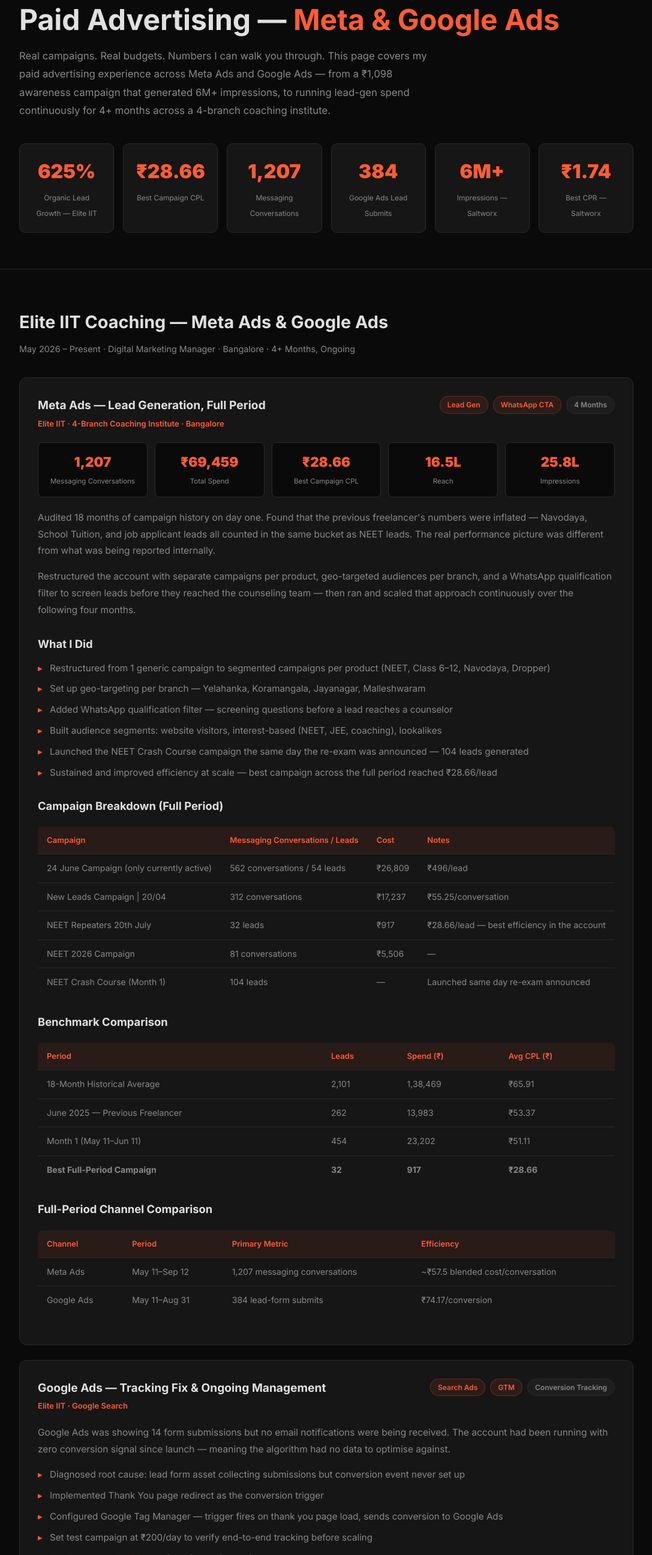
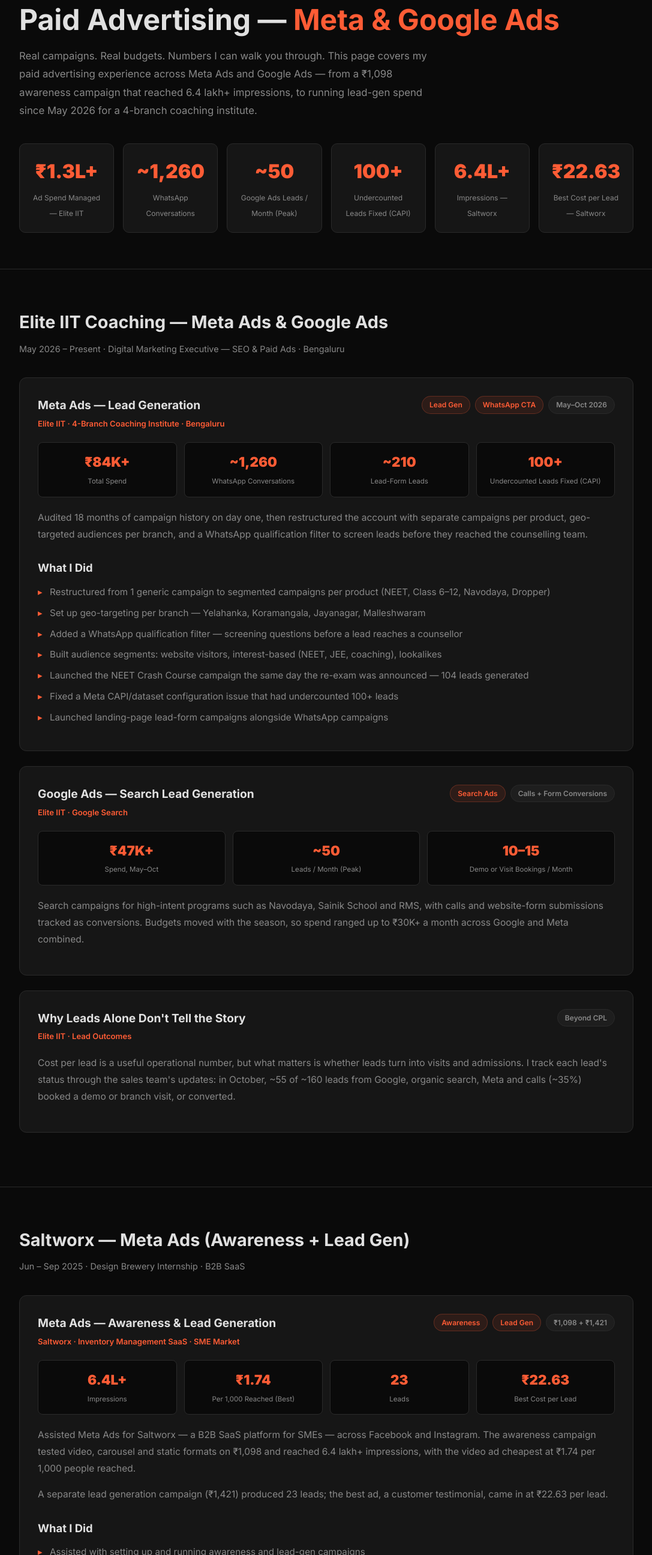
Before and after one commit to Umai2212/portfolio, a plain HTML site: page performance-marketing.html in a window 1280 px wide. Shown: the part 208-2800 px from the top of the page at 60% size, without its empty margins (96-1183 px from the left). Drawn offline with Linux system fonts and the light colour scheme.

Commit message:
Update performance-marketing.html

```diff
--- a/performance-marketing.html
+++ b/performance-marketing.html
@@ -4,7 +4,7 @@
     <meta charset="UTF-8">
     <meta name="viewport" content="width=device-width, initial-scale=1.0">
     <title>Performance Marketing — Umair Abdullah</title>
-    <meta name="description" content="Meta Ads and Google Ads experience — real campaigns, real budgets, verified numbers. 625% organic lead growth, 1,207 messaging conversations, 6M+ impressions on ₹1,098 budget.">
+    <meta name="description" content="Meta Ads and Google Ads experience — real campaigns, real budgets. ₹1.3L+ ad spend managed, ~1,260 WhatsApp conversations, and 6.4 lakh+ impressions on ₹1,098.">
     <link href="https://fonts.googleapis.com/css2?family=Inter:wght@300;400;600;700;900&display=swap" rel="stylesheet">
     <style>
         :root {
@@ -104,32 +104,32 @@
     <div class="pm-hero">
         <div class="tag">Performance Marketing</div>
         <h1>Paid Advertising — <span style="color: var(--primary-orange);">Meta &amp; Google Ads</span></h1>
-        <p>Real campaigns. Real budgets. Numbers I can walk you through. This page covers my paid advertising experience across Meta Ads and Google Ads — from a ₹1,098 awareness campaign that generated 6M+ impressions, to running lead-gen spend continuously for 4+ months across a 4-branch coaching institute.</p>
+        <p>Real campaigns. Real budgets. Numbers I can walk you through. This page covers my paid advertising experience across Meta Ads and Google Ads — from a ₹1,098 awareness campaign that reached 6.4 lakh+ impressions, to running lead-gen spend since May 2026 for a 4-branch coaching institute.</p>
 
         <div class="top-stats">
             <div class="top-stat">
-                <span class="num">625%</span>
-                <span class="lbl">Organic Lead Growth — Elite IIT</span>
+                <span class="num">₹1.3L+</span>
+                <span class="lbl">Ad Spend Managed — Elite IIT</span>
             </div>
             <div class="top-stat">
-                <span class="num">₹28.66</span>
-                <span class="lbl">Best Campaign CPL</span>
+                <span class="num">~1,260</span>
+                <span class="lbl">WhatsApp Conversations</span>
             </div>
             <div class="top-stat">
-                <span class="num">1,207</span>
-                <span class="lbl">Messaging Conversations</span>
+                <span class="num">~50</span>
+                <span class="lbl">Google Ads Leads / Month (Peak)</span>
             </div>
             <div class="top-stat">
-                <span class="num">384</span>
-                <span class="lbl">Google Ads Lead Submits</span>
+                <span class="num">100+</span>
+                <span class="lbl">Undercounted Leads Fixed (CAPI)</span>
             </div>
             <div class="top-stat">
-                <span class="num">6M+</span>
+                <span class="num">6.4L+</span>
                 <span class="lbl">Impressions — Saltworx</span>
             </div>
             <div class="top-stat">
-                <span class="num">₹1.74</span>
-                <span class="lbl">Best CPR — Saltworx</span>
+                <span class="num">₹22.63</span>
+                <span class="lbl">Best Cost per Lead — Saltworx</span>
             </div>
         </div>
     </div>
@@ -137,111 +137,69 @@
     <!-- Campaign 1: Elite IIT -->
     <section class="pm-section">
         <h2>Elite IIT Coaching — Meta Ads &amp; Google Ads</h2>
-        <p class="section-sub">May 2026 – Present · Digital Marketing Manager · Bangalore · 4+ Months, Ongoing</p>
+        <p class="section-sub">May 2026 – Present · Digital Marketing Executive — SEO &amp; Paid Ads · Bengaluru</p>
 
         <div class="campaign-block">
             <div class="campaign-header">
                 <div class="campaign-title">
-                    <h3>Meta Ads — Lead Generation, Full Period</h3>
-                    <div class="client">Elite IIT · 4-Branch Coaching Institute · Bangalore</div>
+                    <h3>Meta Ads — Lead Generation</h3>
+                    <div class="client">Elite IIT · 4-Branch Coaching Institute · Bengaluru</div>
                 </div>
                 <div class="campaign-badges">
                     <span class="badge">Lead Gen</span>
                     <span class="badge">WhatsApp CTA</span>
-                    <span class="badge grey">4 Months</span>
+                    <span class="badge grey">May–Oct 2026</span>
                 </div>
             </div>
             <div class="campaign-stats">
-                <div class="c-stat"><span class="n">1,207</span><span class="l">Messaging Conversations</span></div>
-                <div class="c-stat"><span class="n">₹69,459</span><span class="l">Total Spend</span></div>
-                <div class="c-stat"><span class="n">₹28.66</span><span class="l">Best Campaign CPL</span></div>
-                <div class="c-stat"><span class="n">16.5L</span><span class="l">Reach</span></div>
-                <div class="c-stat"><span class="n">25.8L</span><span class="l">Impressions</span></div>
+                <div class="c-stat"><span class="n">₹84K+</span><span class="l">Total Spend</span></div>
+                <div class="c-stat"><span class="n">~1,260</span><span class="l">WhatsApp Conversations</span></div>
+                <div class="c-stat"><span class="n">~210</span><span class="l">Lead-Form Leads</span></div>
+                <div class="c-stat"><span class="n">100+</span><span class="l">Undercounted Leads Fixed (CAPI)</span></div>
             </div>
-            <p>Audited 18 months of campaign history on day one. Found that the previous freelancer's numbers were inflated — Navodaya, School Tuition, and job applicant leads all counted in the same bucket as NEET leads. The real performance picture was different from what was being reported internally.</p>
-            <p>Restructured the account with separate campaigns per product, geo-targeted audiences per branch, and a WhatsApp qualification filter to screen leads before they reached the counseling team — then ran and scaled that approach continuously over the following four months.</p>
+            <p>Audited 18 months of campaign history on day one, then restructured the account with separate campaigns per product, geo-targeted audiences per branch, and a WhatsApp qualification filter to screen leads before they reached the counselling team.</p>
             <h3>What I Did</h3>
             <ul>
                 <li>Restructured from 1 generic campaign to segmented campaigns per product (NEET, Class 6–12, Navodaya, Dropper)</li>
                 <li>Set up geo-targeting per branch — Yelahanka, Koramangala, Jayanagar, Malleshwaram</li>
-                <li>Added WhatsApp qualification filter — screening questions before a lead reaches a counselor</li>
+                <li>Added a WhatsApp qualification filter — screening questions before a lead reaches a counsellor</li>
                 <li>Built audience segments: website visitors, interest-based (NEET, JEE, coaching), lookalikes</li>
                 <li>Launched the NEET Crash Course campaign the same day the re-exam was announced — 104 leads generated</li>
-                <li>Sustained and improved efficiency at scale — best campaign across the full period reached ₹28.66/lead</li>
+                <li>Fixed a Meta CAPI/dataset configuration issue that had undercounted 100+ leads</li>
+                <li>Launched landing-page lead-form campaigns alongside WhatsApp campaigns</li>
             </ul>
-
-            <h3>Campaign Breakdown (Full Period)</h3>
-            <table>
-                <tr><th>Campaign</th><th>Messaging Conversations / Leads</th><th>Cost</th><th>Notes</th></tr>
-                <tr><td>24 June Campaign (only currently active)</td><td>562 conversations / 54 leads</td><td>₹26,809</td><td>₹496/lead</td></tr>
-                <tr><td>New Leads Campaign | 20/04</td><td>312 conversations</td><td>₹17,237</td><td>₹55.25/conversation</td></tr>
-                <tr><td>NEET Repeaters 20th July</td><td>32 leads</td><td>₹917</td><td>₹28.66/lead — best efficiency in the account</td></tr>
-                <tr><td>NEET 2026 Campaign</td><td>81 conversations</td><td>₹5,506</td><td>—</td></tr>
-                <tr><td>NEET Crash Course (Month 1)</td><td>104 leads</td><td>—</td><td>Launched same day re-exam announced</td></tr>
-            </table>
-
-            <h3>Benchmark Comparison</h3>
-            <table>
-                <tr><th>Period</th><th>Leads</th><th>Spend (₹)</th><th>Avg CPL (₹)</th></tr>
-                <tr><td>18-Month Historical Average</td><td>2,101</td><td>1,38,469</td><td>₹65.91</td></tr>
-                <tr><td>June 2025 — Previous Freelancer</td><td>262</td><td>13,983</td><td>₹53.37</td></tr>
-                <tr><td>Month 1 (May 11–Jun 11)</td><td>454</td><td>23,202</td><td>₹51.11</td></tr>
-                <tr><td><strong>Best Full-Period Campaign</strong></td><td><strong>32</strong></td><td><strong>917</strong></td><td><strong>₹28.66</strong></td></tr>
-            </table>
-
-            <h3>Full-Period Channel Comparison</h3>
-            <table>
-                <tr><th>Channel</th><th>Period</th><th>Primary Metric</th><th>Efficiency</th></tr>
-                <tr><td>Meta Ads</td><td>May 11–Sep 12</td><td>1,207 messaging conversations</td><td>~₹57.5 blended cost/conversation</td></tr>
-                <tr><td>Google Ads</td><td>May 11–Aug 31</td><td>384 lead-form submits</td><td>₹74.17/conversion</td></tr>
-            </table>
         </div>
 
         <div class="campaign-block">
             <div class="campaign-header">
                 <div class="campaign-title">
-                    <h3>Google Ads — Tracking Fix &amp; Ongoing Management</h3>
+                    <h3>Google Ads — Search Lead Generation</h3>
                     <div class="client">Elite IIT · Google Search</div>
                 </div>
                 <div class="campaign-badges">
                     <span class="badge">Search Ads</span>
-                    <span class="badge">GTM</span>
-                    <span class="badge grey">Conversion Tracking</span>
+                    <span class="badge grey">Calls + Form Conversions</span>
                 </div>
             </div>
-            <p>Google Ads was showing 14 form submissions but no email notifications were being received. The account had been running with zero conversion signal since launch — meaning the algorithm had no data to optimise against.</p>
-            <ul>
-                <li>Diagnosed root cause: lead form asset collecting submissions but conversion event never set up</li>
-                <li>Implemented Thank You page redirect as the conversion trigger</li>
-                <li>Configured Google Tag Manager — trigger fires on thank you page load, sends conversion to Google Ads</li>
-                <li>Set test campaign at ₹200/day to verify end-to-end tracking before scaling</li>
-                <li>Total turnaround: <strong style="color: var(--primary-orange);">15 hours</strong> from flag to fix confirmed</li>
-            </ul>
-            <p>Beyond the fix, Google Ads ran continuously on Search for Navodaya/Sainik/RMS programs at ~₹130 CPC with a 50–80% lead-to-enrollment rate reported by the counseling team — a materially higher conversion rate than Meta's school-tuition funnel (20–30%), consistent with Search capturing higher-intent queries.</p>
-            <h3>Google Ads Performance (May 11–Aug 31)</h3>
-            <table>
-                <tr><th>Metric</th><th>Value</th></tr>
-                <tr><td>Impressions</td><td>60,227</td></tr>
-                <tr><td>Clicks</td><td>2,224</td></tr>
-                <tr><td>Cost</td><td>₹28,037.91</td></tr>
-                <tr><td>CTR</td><td>3.69%</td></tr>
-                <tr><td>Avg CPC</td><td>₹12.61</td></tr>
-                <tr><td>Lead Form Submits</td><td>384</td></tr>
-                <tr><td>Cost/Conversion</td><td>₹74.17</td></tr>
-            </table>
+            <div class="campaign-stats">
+                <div class="c-stat"><span class="n">₹47K+</span><span class="l">Spend, May–Oct</span></div>
+                <div class="c-stat"><span class="n">~50</span><span class="l">Leads / Month (Peak)</span></div>
+                <div class="c-stat"><span class="n">10–15</span><span class="l">Demo or Visit Bookings / Month</span></div>
+            </div>
+            <p>Search campaigns for high-intent programs such as Navodaya, Sainik School and RMS, with calls and website-form submissions tracked as conversions. Budgets moved with the season, so spend ranged up to ₹30K+ a month across Google and Meta combined.</p>
         </div>
 
         <div class="campaign-block">
             <div class="campaign-header">
                 <div class="campaign-title">
                     <h3>Why Leads Alone Don't Tell the Story</h3>
-                    <div class="client">Elite IIT · Revenue Context</div>
+                    <div class="client">Elite IIT · Lead Outcomes</div>
                 </div>
                 <div class="campaign-badges">
                     <span class="badge grey">Beyond CPL</span>
                 </div>
             </div>
-            <p>Of August's 125 total leads (87 organic, 38 paid), 43 converted to admissions — a 34.4% conversion rate. But admission count alone doesn't capture revenue impact: admissions closer to exam season typically enroll in shorter, lower-fee programs than admissions earlier in the academic year, meaning the same lead volume and conversion rate can represent very different revenue outcomes depending on when in the year they land. Cost-per-lead is a useful operational number, but revenue-per-admission is the one that actually matters to the business.</p>
+            <p>Cost per lead is a useful operational number, but what matters is whether leads turn into visits and admissions. I track each lead's status through the sales team's updates: in October, ~55 of ~160 leads from Google, organic search, Meta and calls (~35%) booked a demo or branch visit, or converted.</p>
         </div>
     </section>
 
@@ -255,30 +213,29 @@
         <div class="campaign-block">
             <div class="campaign-header">
                 <div class="campaign-title">
-                    <h3>Meta Ads — Awareness Campaign</h3>
+                    <h3>Meta Ads — Awareness &amp; Lead Generation</h3>
                     <div class="client">Saltworx · Inventory Management SaaS · SME Market</div>
                 </div>
                 <div class="campaign-badges">
                     <span class="badge">Awareness</span>
-                    <span class="badge">A/B Testing</span>
-                    <span class="badge grey">₹1,098 Budget</span>
+                    <span class="badge">Lead Gen</span>
+                    <span class="badge grey">₹1,098 + ₹1,421</span>
                 </div>
             </div>
             <div class="campaign-stats">
-                <div class="c-stat"><span class="n">6M+</span><span class="l">Impressions</span></div>
-                <div class="c-stat"><span class="n">₹1.74</span><span class="l">Best CPR</span></div>
-                <div class="c-stat"><span class="n">23</span><span class="l">Qualified Leads</span></div>
-                <div class="c-stat"><span class="n">₹83</span><span class="l">Best Lead CPL</span></div>
+                <div class="c-stat"><span class="n">6.4L+</span><span class="l">Impressions</span></div>
+                <div class="c-stat"><span class="n">₹1.74</span><span class="l">Per 1,000 Reached (Best)</span></div>
+                <div class="c-stat"><span class="n">23</span><span class="l">Leads</span></div>
+                <div class="c-stat"><span class="n">₹22.63</span><span class="l">Best Cost per Lead</span></div>
             </div>
-            <p>Managed Meta Ads campaigns for Saltworx — a B2B SaaS platform targeting SMEs — across Facebook and Instagram. Tested multiple ad formats (static, carousel, video) on a ₹1,098 total budget and identified the best-performing format with ₹1.74 CPR.</p>
-            <p>Ran a separate lead generation campaign alongside awareness — generated 23 qualified leads with a best CPL of ₹83 on the top-performing format.</p>
+            <p>Assisted Meta Ads for Saltworx — a B2B SaaS platform for SMEs — across Facebook and Instagram. The awareness campaign tested video, carousel and static formats on ₹1,098 and reached 6.4 lakh+ impressions, with the video ad cheapest at ₹1.74 per 1,000 people reached.</p>
+            <p>A separate lead generation campaign (₹1,421) produced 23 leads; the best ad, a customer testimonial, came in at ₹22.63 per lead.</p>
             <h3>What I Did</h3>
             <ul>
-                <li>Set up and managed awareness + lead gen campaigns simultaneously</li>
-                <li>Tested static, carousel, and video ad formats against each other</li>
-                <li>Identified top-performing format — ₹1.74 CPR, lowest in the campaign set</li>
-                <li>Managed weekly content alongside ads — Instagram, Facebook, LinkedIn</li>
-                <li>Prepared and presented weekly performance reports to client every Wednesday</li>
+                <li>Assisted with setting up and running awareness and lead-gen campaigns</li>
+                <li>Tested static, carousel and video ad formats against each other</li>
+                <li>Supported weekly content across Instagram, Facebook and LinkedIn</li>
+                <li>Prepared weekly performance reports presented to the client every Wednesday</li>
             </ul>
         </div>
     </section>
@@ -317,8 +274,8 @@
         <div class="tools-grid">
             <span class="tool-tag">Meta Ads Manager</span>
             <span class="tool-tag">Google Ads</span>
-            <span class="tool-tag">Google Tag Manager</span>
             <span class="tool-tag">Meta Pixel</span>
+            <span class="tool-tag">Meta CAPI</span>
             <span class="tool-tag">Meta Ad Library</span>
             <span class="tool-tag">WhatsApp Lead Funnels</span>
             <span class="tool-tag">Conversion Tracking</span>
```
